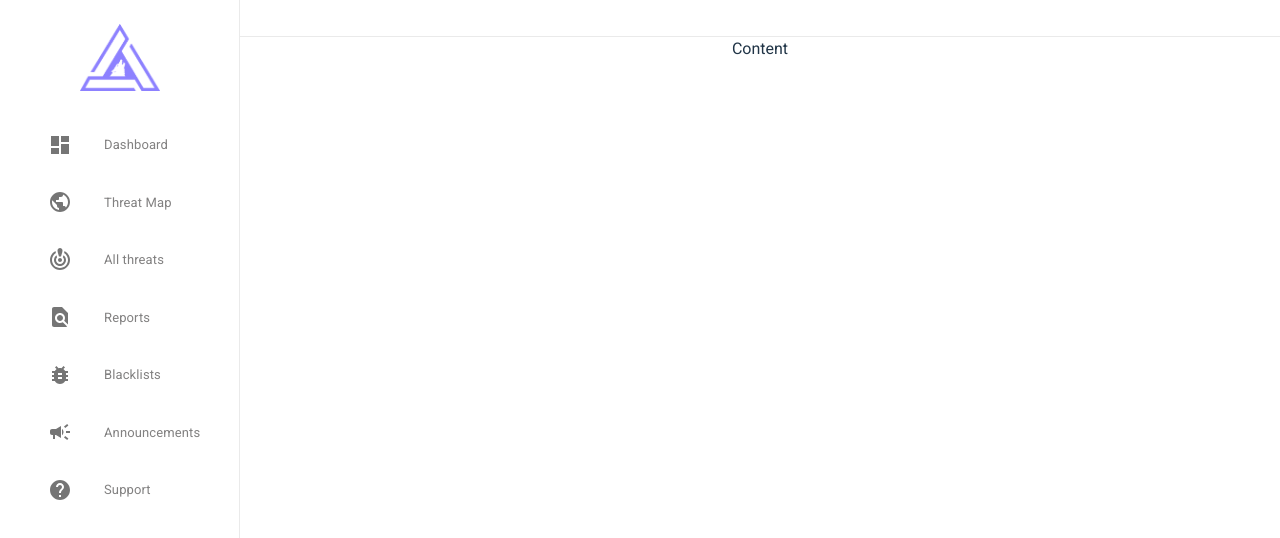
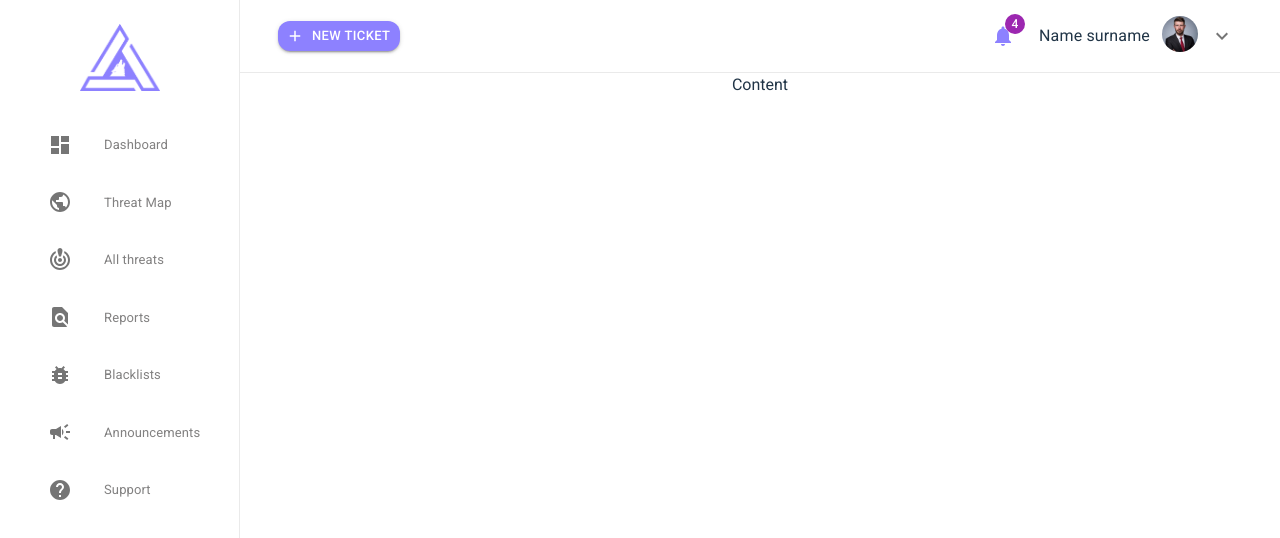
Before and after one commit to emirmorgan/mui-dashboard, a React (Vite) app: page / in a window 1280 px wide. Shown: the top 538 px of the page. Built offline with nearby package versions, Linux system fonts and the light colour scheme.

Commit message:
Design: Navbar

```diff
--- a/src/components/Navbar/Navbar.jsx
+++ b/src/components/Navbar/Navbar.jsx
@@ -1,15 +1,30 @@
 import React from "react";
 
-import { Box } from "@mui/material";
+import { Badge, Box, IconButton } from "@mui/material";
+import Ticket from "./Ticket";
+import User from "./User";
+import { Notifications } from "@mui/icons-material";
 
 function Navbar() {
   return (
     <Box
       display="flex"
+      alignItems="center"
       justifyContent="space-between"
-      padding="18px"
+      py="16px"
+      px="38px"
       borderBottom="solid 1px #EAEAEA"
-    ></Box>
+    >
+      <Ticket />
+      <Box display="flex" gap="16px">
+        <IconButton>
+          <Badge badgeContent={4} color="secondary" sx={{ color: "#8D81FF" }}>
+            <Notifications />
+          </Badge>
+        </IconButton>
+        <User />
+      </Box>
+    </Box>
   );
 }
 
--- /dev/null
+++ b/src/components/Navbar/Ticket.jsx
@@ -0,0 +1,22 @@
+import { Add } from "@mui/icons-material";
+import { Box, Button, ButtonGroup } from "@mui/material";
+import React from "react";
+
+function Ticket() {
+  return (
+    <Box display="flex">
+      <Button
+        startIcon={<Add />}
+        display="flex"
+        variant="contained"
+        color="secondary"
+        size="small"
+        sx={{ borderRadius: "12px", backgroundColor: "#8D81FF" }}
+      >
+        New Ticket
+      </Button>
+    </Box>
+  );
+}
+
+export default Ticket;
--- /dev/null
+++ b/src/components/Navbar/User.jsx
@@ -0,0 +1,23 @@
+import { KeyboardArrowDown } from "@mui/icons-material";
+import { Avatar, Box, IconButton, Typography } from "@mui/material";
+import React from "react";
+
+function User() {
+  return (
+    <Box display="flex" gap="12px" alignItems="center">
+      <Typography>Name surname</Typography>
+      <Box display="flex" gap="4px">
+        <Avatar
+          alt="User image"
+          src="/src/assets/avatar.jpg"
+          sx={{ width: 36, height: 36 }}
+        />
+        <IconButton>
+          <KeyboardArrowDown />
+        </IconButton>
+      </Box>
+    </Box>
+  );
+}
+
+export default User;
```
Also changed, not shown: src/assets/avatar.jpg (added).
